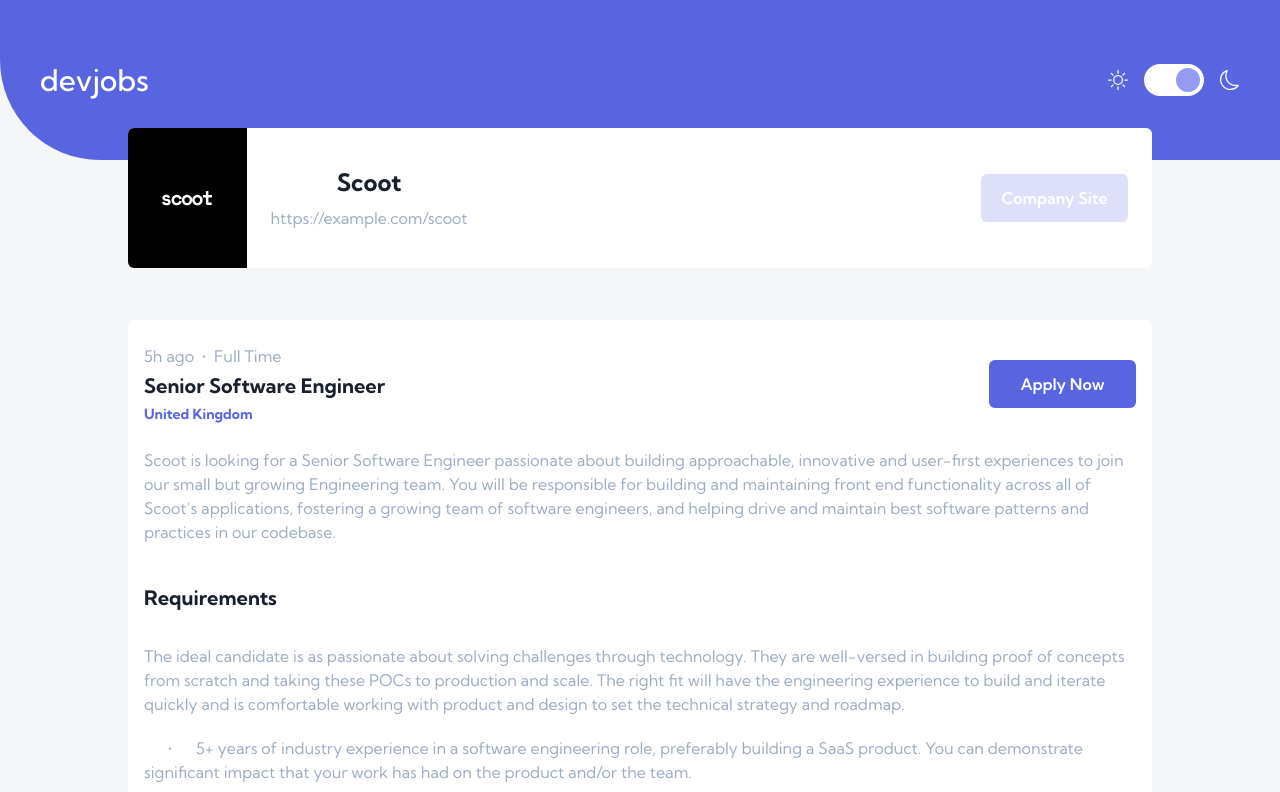
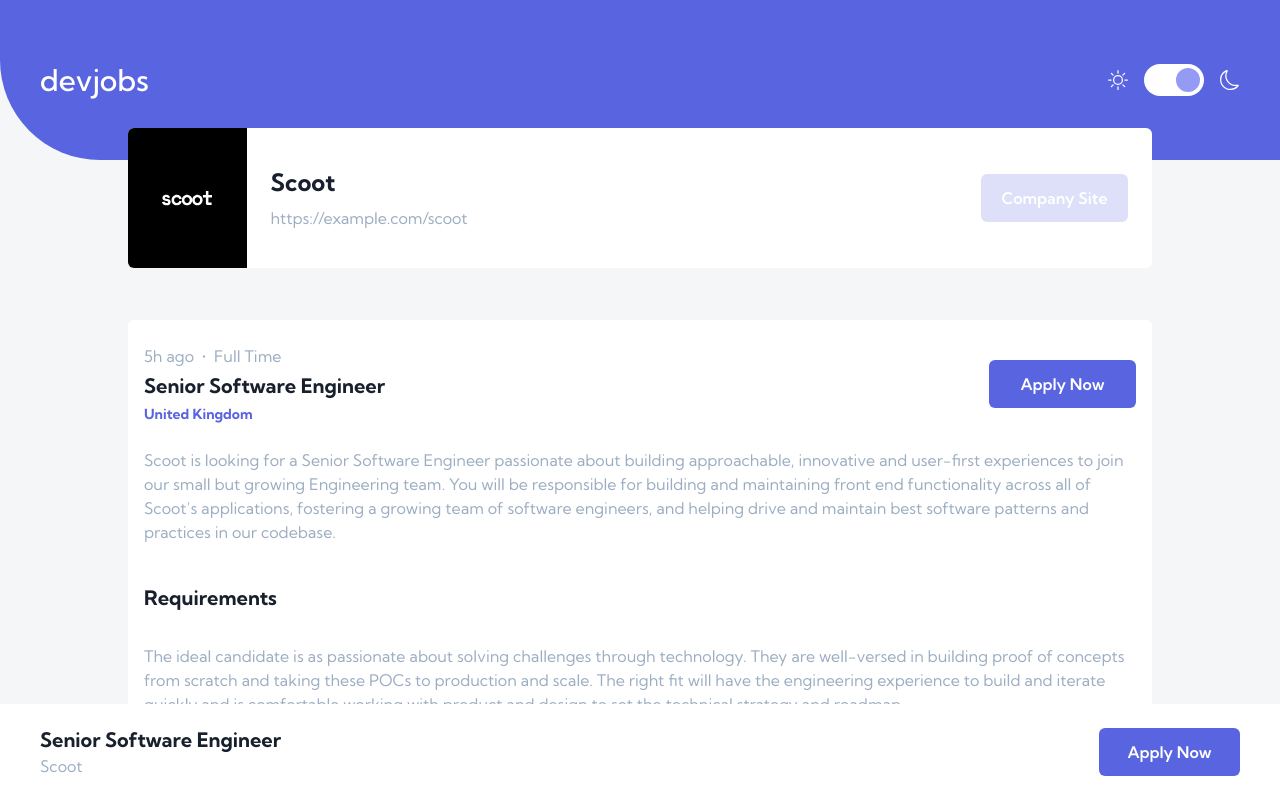
Before and after one commit to andrewsanc/devjobs-ts-nextjs, a Next.js app: page /jobs/1 in a window 1280 px wide. Shown: the top 792 px of the page. Built offline with nearby package versions, Linux system fonts and the light colour scheme.

Commit message:
fix. add fixed position of bottom bar. corrected darkmode colors

```diff
--- a/components/company-info-card.tsx
+++ b/components/company-info-card.tsx
@@ -23,8 +23,10 @@
           />
         </div>
         <div className='flex flex-col items-center text-center sm:flex-row sm:justify-between w-full mx-6 gap-4'>
-          <div className='flex flex-col gap-2'>
-            <p className='text-very-dark-blue text-2xl font-bold'>{company}</p>
+          <div className='flex flex-col sm:items-start gap-2'>
+            <p className='text-very-dark-blue dark:text-[#fff] text-2xl font-bold'>
+              {company}
+            </p>
             <a className='text-gray' href={website}>
               {website}
             </a>
--- a/components/job-post.tsx
+++ b/components/job-post.tsx
@@ -80,7 +80,7 @@
         </div>
       </div>
 
-      <div className='w-full mt-12'>
+      <div className='w-full mt-12 sticky bottom-0'>
         <div className='bg-[#fff] dark:bg-very-dark-blue flex items-center sm:justify-between h-[96px] px-10'>
           <div className='sm:block hidden'>
             <p className='font-bold text-xl'>{position}</p>
```
